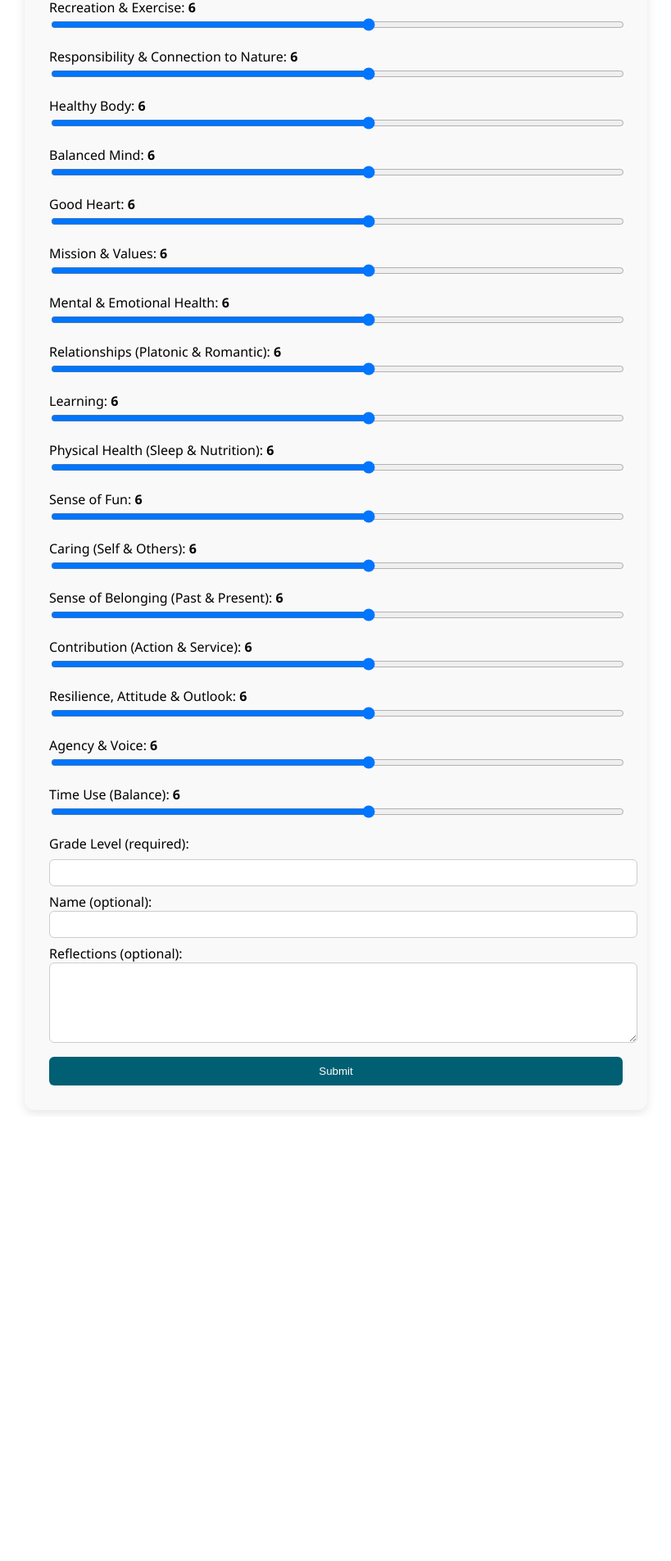
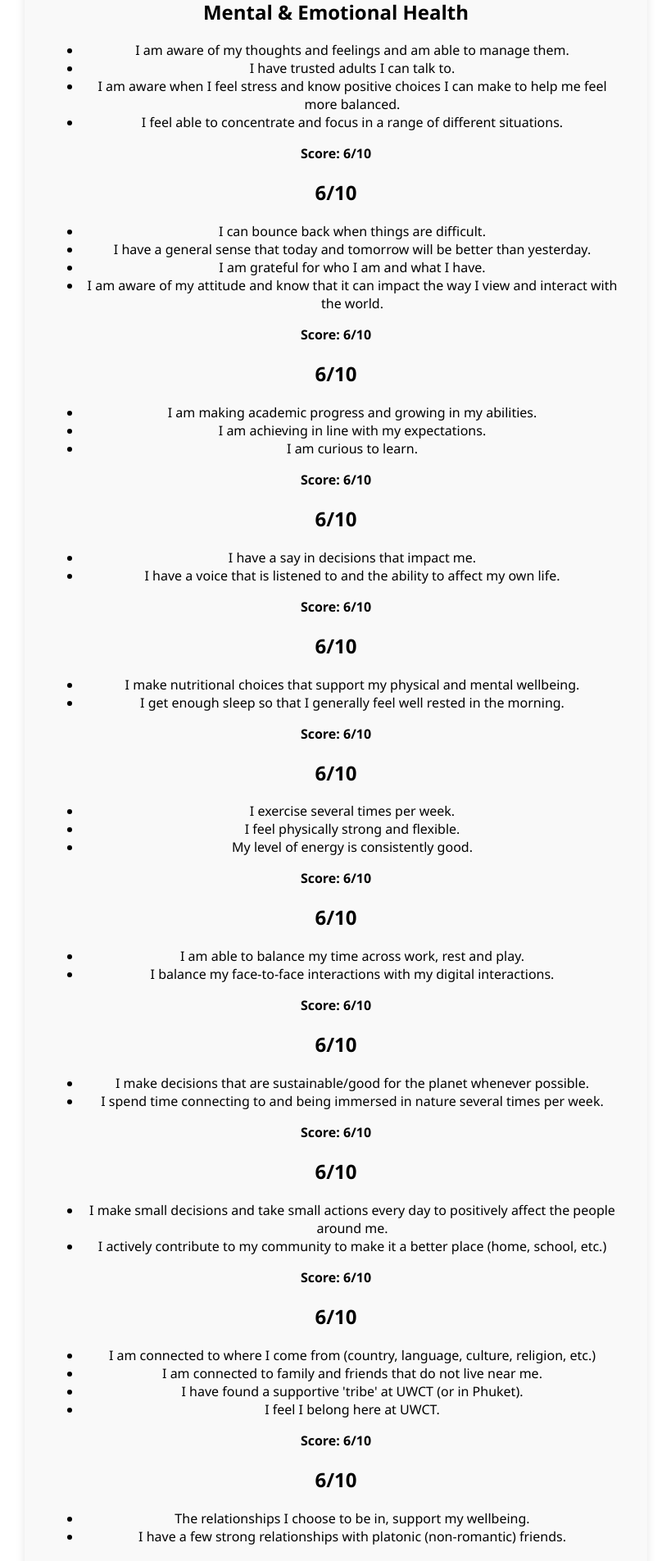
Before and after one commit to plalen/uwct-wellness-app, a React (Create React App) app: page / in a window 1280 px wide. Shown: the part 180-2084 px from the top of the page at 82% size, without its empty margins (230-1049 px from the left). Before the commit the page ends 1542 px from the top, so only its background shows below. Built offline with nearby package versions, Linux system fonts and the light colour scheme.

Commit message:
Update App_categories.js

```diff
--- a/src/App.js
+++ b/src/App.js
@@ -71,6 +71,110 @@ function App() {
       <div style={{ textAlign: "center" }}>
         <img src="/uwct-logo.png" alt="UWCT Logo" style={{ maxWidth: "200px", marginBottom: "20px" }} />
         <h1 style={{ color: "#005f73" }}>UWCT Wellness Wheel</h1>
+    <div className="category">
+  <h2>Mental & Emotional Health</h2>
+  <ul>
+    <li>I am aware of my thoughts and feelings and am able to manage them.</li>
+    <li>I have trusted adults I can talk to.</li>
+    <li>I am aware when I feel stress and know positive choices I can make to help me feel more balanced.</li>
+    <li>I feel able to concentrate and focus in a range of different situations.</li>
+  </ul>
+  <p><strong>Score: 6/10</strong></p>
+</div>
+    <div className="category">
+  <h2>6/10</h2>
+  <ul>
+    <li>I can bounce back when things are difficult.</li>
+    <li>I have a general sense that today and tomorrow will be better than yesterday.</li>
+    <li>I am grateful for who I am and what I have.</li>
+    <li>I am aware of my attitude and know that it can impact the way I view and interact with the world.</li>
+  </ul>
+  <p><strong>Score: 6/10</strong></p>
+</div>
+    <div className="category">
+  <h2>6/10</h2>
+  <ul>
+    <li>I am making academic progress and growing in my abilities.</li>
+    <li>I am achieving in line with my expectations.</li>
+    <li>I am curious to learn.</li>
+  </ul>
+  <p><strong>Score: 6/10</strong></p>
+</div>
+    <div className="category">
+  <h2>6/10</h2>
+  <ul>
+    <li>I have a say in decisions that impact me.</li>
+    <li>I have a voice that is listened to and the ability to affect my own life.</li>
+  </ul>
+  <p><strong>Score: 6/10</strong></p>
+</div>
+    <div className="category">
+  <h2>6/10</h2>
+  <ul>
+    <li>I make nutritional choices that support my physical and mental wellbeing.</li>
+    <li>I get enough sleep so that I generally feel well rested in the morning.</li>
+  </ul>
+  <p><strong>Score: 6/10</strong></p>
+</div>
+    <div className="category">
+  <h2>6/10</h2>
+  <ul>
+    <li>I exercise several times per week.</li>
+    <li>I feel physically strong and flexible.</li>
+    <li>My level of energy is consistently good.</li>
+  </ul>
+  <p><strong>Score: 6/10</strong></p>
+</div>
+    <div className="category">
+  <h2>6/10</h2>
+  <ul>
+    <li>I am able to balance my time across work, rest and play.</li>
+    <li>I balance my face-to-face interactions with my digital interactions.</li>
+  </ul>
+  <p><strong>Score: 6/10</strong></p>
+</div>
+    <div className="category">
+  <h2>6/10</h2>
+  <ul>
+    <li>I make decisions that are sustainable/good for the planet whenever possible.</li>
+    <li>I spend time connecting to and being immersed in nature several times per week.</li>
+  </ul>
+  <p><strong>Score: 6/10</strong></p>
+</div>
+    <div className="category">
+  <h2>6/10</h2>
+  <ul>
+    <li>I make small decisions and take small actions every day to positively affect the people around me.</li>
+    <li>I actively contribute to my community to make it a better place (home, school, etc.)</li>
+  </ul>
+  <p><strong>Score: 6/10</strong></p>
+</div>
+    <div className="category">
+  <h2>6/10</h2>
+  <ul>
+    <li>I am connected to where I come from (country, language, culture, religion, etc.)</li>
+    <li>I am connected to family and friends that do not live near me.</li>
+    <li>I have found a supportive 'tribe' at UWCT (or in Phuket).</li>
+    <li>I feel I belong here at UWCT.</li>
+  </ul>
+  <p><strong>Score: 6/10</strong></p>
+</div>
+<div className="category">
+  <h2>6/10</h2>
+  <ul>
+    <li>The relationships I choose to be in, support my wellbeing.</li>
+    <li>I have a few strong relationships with platonic (non-romantic) friends.</li>
+  </ul>
+  <p><strong>Score: 6/10</strong></p>
+</div>
+    <div className="category">
+  <h2>6/10</h2>
+  <ul>
+    <li>I have fun and joy in my life.</li>
+    <li>I create or express myself in ways that make me happy.</li>
+  </ul>
+  <p><strong>Score: 6/10</strong></p>
+</div>
       </div>
 
       {categories.map((category, index) => (
```
